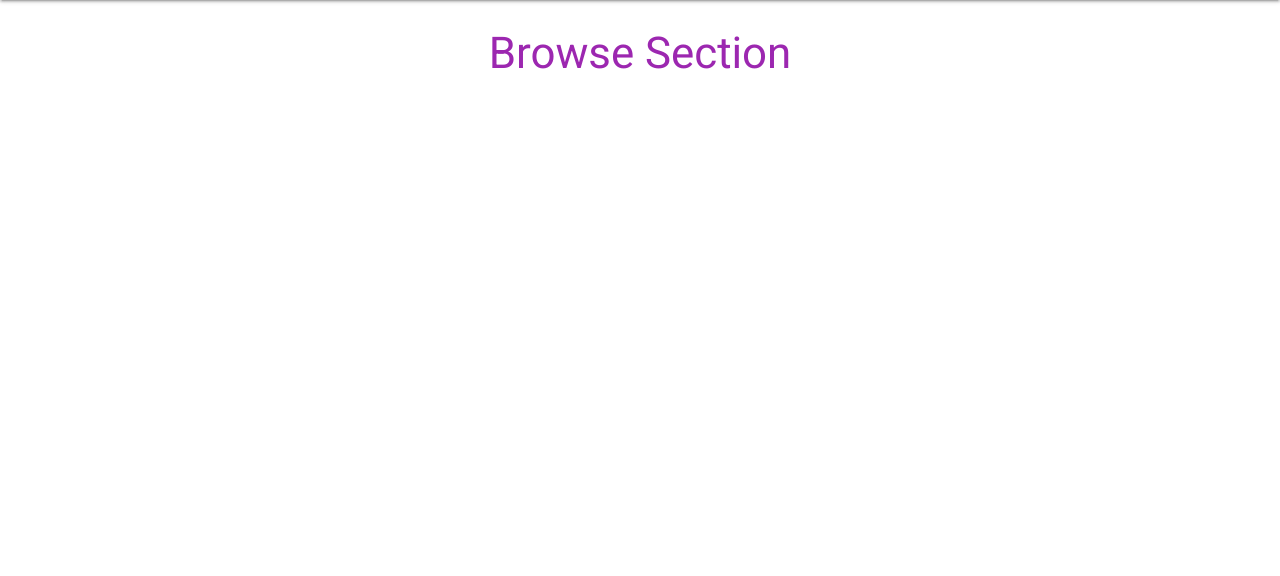
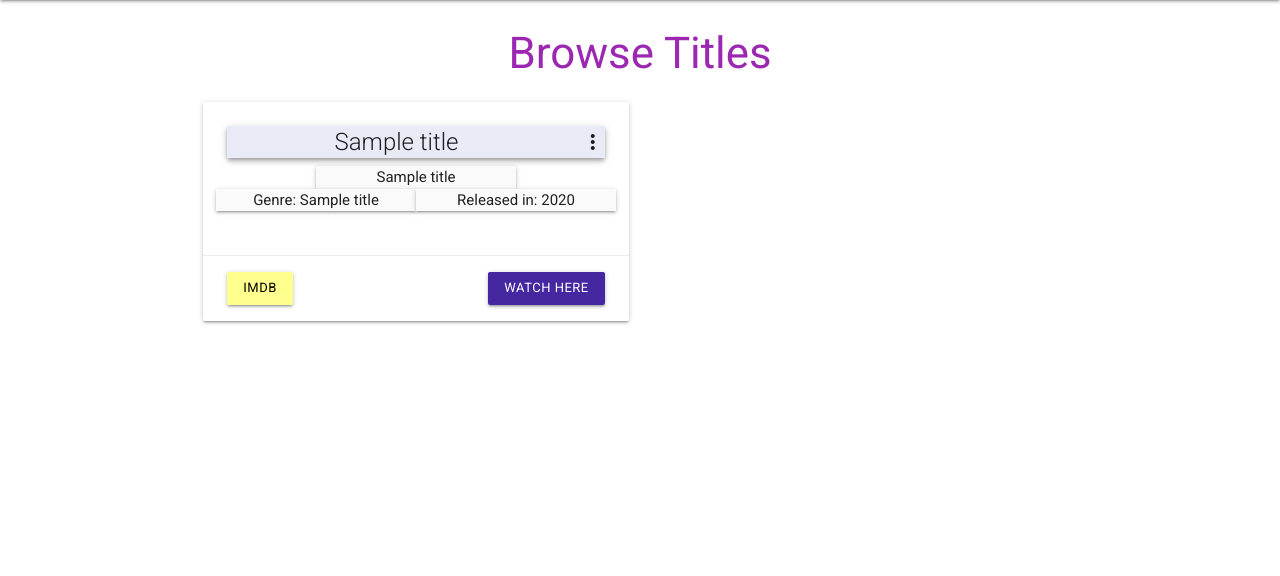
Before and after one commit to jltps/WtW-ms3, a Flask app: page /browse in a window 1280 px wide. Shown: the part 64-640 px from the top of the page. Run offline with Flask 2, Linux system fonts and the light colour scheme; a database or web service that is not in the repository returns one stand-in record (values such as "Sample title"); some libraries are stand-ins or nearby versions.

Commit message:
Add browse titles functionality

```diff
--- a/app.py
+++ b/app.py
@@ -23,6 +23,12 @@ mongo = PyMongo(app)
 def home():
     flash("This is a flash test")
     return render_template("home.html")
+
+
+@app.route("/browse")
+def get_titles():
+    titles = list(mongo.db.titles.find())
+    return render_template("browse.html", titles=titles)
 
 
 @app.route("/register", methods=["GET", "POST"])
@@ -78,12 +84,6 @@ def logout():
     return redirect(url_for("home"))
 
 
-@app.route("/browse")
-def browse():
-    tasks = list(mongo.db.titles.find())
-    return render_template("browse.html", tasks=tasks)
-
-
 if __name__ == "__main__":
     app.run(host=os.environ.get("IP"),
             port=int(os.environ.get("PORT")),
--- a/templates/base.html
+++ b/templates/base.html
@@ -21,7 +21,7 @@
                 <a href="#!" class="brand-logo"><i class="large material-icons">movie_filter</i> WtW </a>
                 <a href="#" data-target="mobile-demo" class="sidenav-trigger right"><i class="material-icons">menu</i></a>
                 <ul class="right hide-on-med-and-down">
-                    <li><a href="{{ url_for('browse') }}">Browse</a></li>
+                    <li><a href="{{ url_for('get_titles') }}">Browse</a></li>
                     {% if session.user %}
                         <li><a href="#">Add</a></li>
                         <li><a href="#">Manage</a></li>
@@ -36,7 +36,7 @@
         <!-- Mobile side navbar-->
         <ul class="sidenav" id="mobile-demo">
             <h3 class="center-align">Menu</h3>
-            <li><a href="{{ url_for('browse') }}" class="center-align">Browse</a></li>
+            <li><a href="{{ url_for('get_titles') }}" class="center-align">Browse</a></li>
             {% if session.user %}
                 <li><a href="#" class="center-align">Add</a></li>
                 <li><a href="#" class="center-align">Manage</a></li>
--- a/templates/browse.html
+++ b/templates/browse.html
@@ -1,6 +1,38 @@
 {% extends "base.html" %}
 {% block content %}
 
-    <h3 class="purple-text center-align">Browse Section</h3>
+    <h3 class="purple-text center-align">Browse Titles</h3>
+
+    <div class="row">
+        {% for title in titles %}
+        <div class="col s12 l6">
+            <div class="card">
+                <div class="card-content">
+                    <span class="card-title activator z-depth-2 indigo lighten-5 text-darken-5 center">{{ title.title_name }}<i class="material-icons right">more_vert</i></span>
+                    <div class="row">
+                        <div class="col s6 offset-s3 z-depth-1 grey lighten-5 center-align">
+                            <p>{{ title.type_name }}</p>
+                        </div>
+                        <div class="col s12 m6 z-depth-1 grey lighten-5 center-align">
+                            <p>Genre: {{ title.genre_name }}</p>
+                        </div>
+                        <div class="col s12 m6 z-depth-1 grey lighten-5 center-align">
+                            <p>Released in: {{ title.release_year }}</p>
+                        </div>
+                    </div>
+                </div>
+                <div class="card-reveal grey lighten-3">
+                    <span class="card-title grey-text text-darken-4">This is why this title is recommended:<i class="material-icons right">close</i></span>
+                    <p>{{ title.recommendation }}</p>
+                </div>
+                <div class="card-action">
+                    <a href="{{ title.imdb }}" target="_blank" class="waves-effect waves-light btn-small black-text yellow accent-1">IMDB</a>
+                    <a href="{{ title.wtw }}" target="_blank" class="right waves-effect waves-light btn-small white-text deep-purple darken-3">Watch here</a>
+                </div>
+            </div>
+        </div>
+        {% endfor %}
+
+    </div>
 
 {% endblock %}
```
